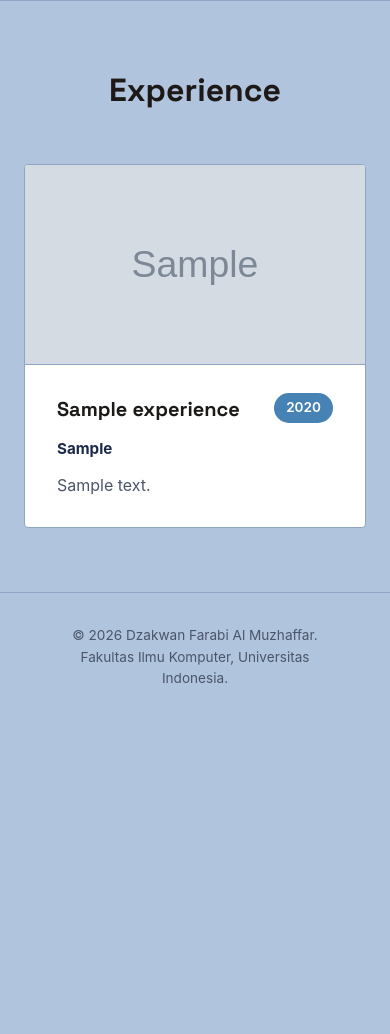
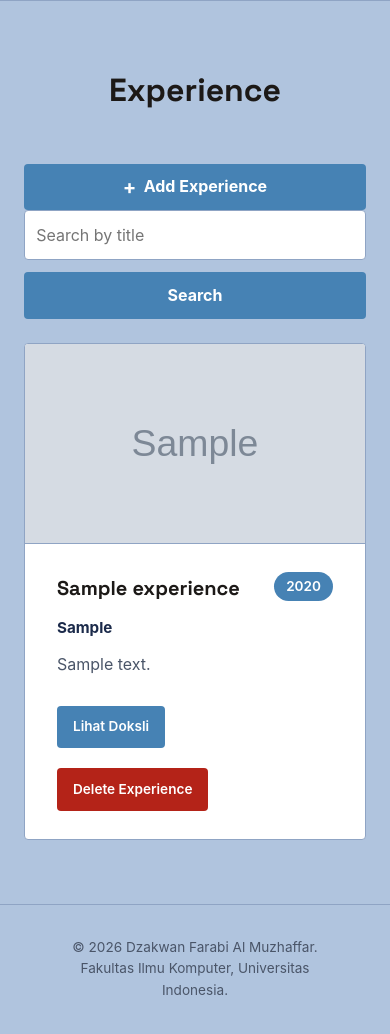
Before and after one commit to dzakwanversipacil/myportofolio, a Django app: page /experience/ in a window 390 px wide. Shown: the part 141-1175 px from the top of the page. Before the commit the page ends 824 px from the top, so only its background shows below. Run offline with Django 5.2, Linux system fonts and the light colour scheme; tables that the repository leaves empty hold one stand-in row (values such as "Sample post"); grey boxes marked "Sample" are stand-in pictures.

Commit message:
feat: adding experience form and implementing data delivery

```diff
--- a/main/urls.py
+++ b/main/urls.py
@@ -1,6 +1,6 @@
 from django.urls import path
 
-from main.views import show_main, show_experience, show_education
+from main.views import show_main, show_experience, show_education, create_experience, get_experience_json, delete_experience
 
 app_name = "main"
 
@@ -8,4 +8,7 @@ urlpatterns = [
     path("", show_main, name="show_main"),
     path("experience/", show_experience, name="show_experience"),
     path("education/", show_education, name="show_education"),
+    path("experience/add/", create_experience, name="create_experience"),
+    path("api/experience/", get_experience_json, name="get_experience_json"),
+    path("experience/<uuid:experience_id>/delete/",delete_experience,name="delete_experience"),
 ]
--- a/main/views.py
+++ b/main/views.py
@@ -1,5 +1,10 @@
 from django.shortcuts import render
 from django.db.models import F
+from django.contrib import messages
+from django.core import serializers
+from django.http import HttpResponse
+from django.shortcuts import get_object_or_404, redirect, render
+from main.forms import ExperienceForm
 from main.models import Experience, Education
 
 def show_main(request):
@@ -17,11 +22,20 @@ def show_main(request):
 
 
 def show_experience(request):
-    experiences = Experience.objects.all().order_by(F('end_date').desc(nulls_first=True), '-start_date')
+    json_response = get_experience_json(request)
+
+    experiences = serializers.deserialize(
+        "json",
+        json_response.content.decode("utf-8"),
+    )
+
+    experiences = [experience.object for experience in experiences]
+    title_query = request.GET.get("title", "").strip()
 
     context = {
         "name": "Dzakwan Farabi Al Muzhaffar",
         "experience_list": experiences,
+        "title_query": title_query,
     }
     return render(request, "experience.html", context)
 
@@ -33,3 +47,37 @@ def show_education(request):
         "education_list": educations,
     }
     return render(request, "education.html", context)
+
+def create_experience(request):
+    form = ExperienceForm(request.POST or None)
+
+    if request.method == "POST" and form.is_valid():
+        form.save()
+        messages.success(request, "Experience added successfully!")
+        return redirect("main:show_experience")
+
+    context = {
+        "name": "Dzakwan Farabi Al Muzhaffar",
+        "form": form,
+    }
+    return render(request, "experience_form.html", context)
+
+def get_experience_json(request):
+    title_query = request.GET.get("title", "").strip()
+    experiences = Experience.objects.all().order_by(F('end_date').desc(nulls_first=True), '-start_date')
+
+    if title_query:
+        experiences = experiences.filter(title__icontains=title_query)
+
+    experiences_json = serializers.serialize("json", experiences)
+    return HttpResponse(experiences_json, content_type="application/json")
+
+def delete_experience(request, experience_id):
+    experience = get_object_or_404(Experience, pk=experience_id)
+
+    if request.method == "POST":
+        experience.delete()
+        messages.success(request, "Experience Deleted Successfully!")
+        return redirect("main:show_experience")
+
+    return redirect("main:show_experience")
--- a/static/css/style.css
+++ b/static/css/style.css
@@ -393,3 +393,233 @@ h3,
   font-size: 0.85rem;
   font-weight: 600;
 }
+
+.experience-form {
+  width: 100%;
+  max-width: 100%;
+  margin-top: 1.5rem;
+}
+
+.form-group {
+  margin-bottom: 1.25rem;
+}
+
+.form-group label {
+  display: block;
+  margin-bottom: 0.4rem;
+  font-weight: 700;
+}
+
+.form-group input,
+.form-group textarea {
+  width: 100%;
+  box-sizing: border-box;
+  padding: 0.7rem;
+  border: 1px solid var(--accent);
+  border-radius: var(--radius);
+  font: inherit;
+  transition:
+    border-color 0.2s ease,
+    outline-color 0.2s ease;
+}
+
+.form-group input:focus,
+.form-group textarea:focus {
+  outline: 2px solid var(--accent);
+  border-color: var(--accent);
+}
+
+.form-error {
+  color: #b42318;
+  font-size: 0.85rem;
+  margin-top: 0.35rem;
+}
+
+.button {
+  display: inline-block;
+  height: fit-content;
+  border: 0;
+  border-radius: var(--radius);
+  padding: 0.65rem 1rem;
+  background: var(--accent);
+  color: white;
+  cursor: pointer;
+  font: inherit;
+  font-weight: 700;
+  text-decoration: none;
+}
+
+.button-secondary {
+  background: var(--ink);
+}
+
+.experience-add-button {
+  display: inline-flex;
+  align-items: center;
+  gap: 0.45rem;
+}
+
+.experience-add-button span {
+  font-size: 1.25rem;
+  line-height: 1;
+}
+
+.experience-search {
+  display: flex;
+  gap: 0.75rem;
+  margin-bottom: 1.5rem;
+}
+
+.experience-search__input {
+  width: 100%;
+  min-width: 0;
+  padding: 0.7rem;
+  border: 1px solid var(--line);
+  border-radius: var(--radius);
+  background: #fff;
+  color: var(--ink);
+  font: inherit;
+}
+
+.experience-search__input:focus {
+  outline: 2px solid var(--accent);
+  border-color: var(--accent);
+}
+
+.experience-actions {
+  display: flex;
+  align-items: center;
+  flex-wrap: wrap;
+  gap: 20px;
+  margin-top: 1rem;
+}
+
+.experience-actions .button {
+  font-size: 0.85rem;
+  font-weight: 600;
+}
+
+.experience-card-actions {
+  display: flex;
+  flex-direction: column;
+  margin-top: auto;
+}
+
+.hide {
+  display: none !important;
+}
+
+.experience-actions .experience-status {
+  margin-top: 0;
+}
+
+.experience-delete-modal {
+  display: none;
+  position: fixed;
+  inset: 0;
+  width: 100%;
+  height: 100%;
+  max-width: none;
+  max-height: none;
+  margin: 0;
+  padding: 1rem;
+  border: 0;
+  background: transparent;
+  z-index: 10;
+  align-items: center;
+  justify-content: center;
+}
+
+.experience-delete-modal:popover-open {
+  display: flex;
+}
+
+.experience-delete-modal__backdrop {
+  position: absolute;
+  inset: 0;
+  width: 100%;
+  height: 100%;
+  border: 0;
+  padding: 0;
+  background: rgba(28, 25, 23, 0.58);
+  cursor: default;
+}
+
+.experience-delete-modal__content {
+  position: relative;
+  z-index: 1;
+  width: min(100%, 480px);
+  padding: 1.5rem;
+  background: var(--paper);
+  border: 1px solid var(--line);
+  border-radius: var(--radius);
+  box-shadow: 0 1rem 3rem rgba(28, 25, 23, 0.22);
+}
+
+.experience-delete-modal__content h2 {
+  margin: 0 0 0.75rem;
+  font-family:
+    "Space Grotesk",
+    -apple-system,
+    sans-serif;
+  font-size: 1.5rem;
+}
+
+.experience-delete-modal__close {
+  position: absolute;
+  top: 1rem;
+  right: 1rem;
+  border: 0;
+  padding: 0;
+  background: transparent;
+  color: var(--text-muted);
+  font-size: 1.8rem;
+  line-height: 1;
+  cursor: pointer;
+}
+
+.experience-delete-modal__actions {
+  display: flex;
+  justify-content: flex-end;
+  gap: 0.75rem;
+  margin-top: 1.5rem;
+}
+
+.button-danger {
+  background: #b42318;
+}
+
+@media (max-width: 600px) {
+  .experience-add-button {
+    width: 100%;
+    justify-content: center;
+  }
+
+  .experience-search {
+    flex-direction: column;
+  }
+
+  .experience-search .button {
+    width: 100%;
+  }
+
+  .experience-delete-modal {
+    align-items: flex-end;
+    padding: 0;
+  }
+
+  .experience-delete-modal__content {
+    width: 100%;
+    padding: 1.25rem;
+    border-radius: var(--radius) var(--radius) 0 0;
+  }
+
+  .experience-delete-modal__actions {
+    flex-direction: column-reverse;
+  }
+
+  .experience-delete-modal__actions .button {
+    width: 100%;
+    text-align: center;
+  }
+}
--- /dev/null
+++ b/templates/components/experience_delete_modal.html
@@ -0,0 +1,60 @@
+<p class="experience-status">
+  <button
+    type="button"
+    class="button button-danger"
+    popovertarget="delete-experience-{{ experience.id }}"
+    aria-label="Delete {{ experience.title }}"
+    title="Delete Experience"
+  >
+    Delete Experience
+  </button>
+</p>
+<div
+  id="delete-experience-{{ experience.id }}"
+  class="experience-delete-modal"
+  popover="auto"
+  role="dialog"
+  aria-modal="true"
+  aria-labelledby="delete-experience-title-{{ experience.id }}"
+>
+  <button
+    type="button"
+    class="experience-delete-modal__backdrop"
+    popovertarget="delete-experience-{{ experience.id }}"
+    popovertargetaction="hide"
+    aria-label="Close delete confirmation"
+  ></button>
+  <div class="experience-delete-modal__content">
+    <button
+      type="button"
+      class="experience-delete-modal__close"
+      popovertarget="delete-experience-{{ experience.id }}"
+      popovertargetaction="hide"
+      aria-label="Close delete confirmation"
+    >
+      ×
+    </button>
+    <h2 id="delete-experience-title-{{ experience.id }}">Delete Experience?</h2>
+    <p>
+      Are you sure you want to delete the experience
+      <strong>{{ experience.title }}</strong>?
+    </p>
+    <div class="experience-delete-modal__actions">
+      <button
+        type="button"
+        class="button button-secondary"
+        popovertarget="delete-experience-{{ experience.id }}"
+        popovertargetaction="hide"
+      >
+        Cancel
+      </button>
+      <form
+        method="post"
+        action="{% url 'main:delete_experience' experience.id %}"
+      >
+        {% csrf_token %}
+        <button type="submit" class="button button-danger">Yes, Delete</button>
+      </form>
+    </div>
+  </div>
+</div>
--- a/templates/experience.html
+++ b/templates/experience.html
@@ -19,6 +19,28 @@
       <section class="exp" id="experience">
         <div class="container">
           <h2 class="section-title">Experience</h2>
+          <a
+            href="{% url 'main:create_experience' %}"
+            class="button experience-add-button"
+          >
+            <span aria-hidden="true">+</span>
+            Add Experience
+          </a>
+          <form
+            method="get"
+            action="{% url 'main:show_experience' %}"
+            class="experience-search"
+          >
+            <input
+              type="search"
+              name="title"
+              value="{{ title_query }}"
+              placeholder="Search by title"
+              class="experience-search__input"
+              aria-label="Search by title"
+            />
+            <button type="submit" class="button">Search</button>
+          </form>
           <div class="exp-grid grid-layout">
             {% for exp in experience_list %}
             <article class="base-card">
@@ -38,11 +60,23 @@
                 </div>
                 <p class="card-organization">{{ exp.organization }}</p>
                 <p class="card-desc">{{ exp.description }}</p>
+                <div class="experience-card-actions">
+                  <div class="experience-actions">
+                    {% if exp.image_url %}
+                    <a href="{{ exp.image_url }}" class="button"
+                      >Lihat Doksli</a
+                    >
+                    {% endif %}
+                    {% include "components/experience_delete_modal.html" with experience=exp %}
+                  </div>
+                </div>
               </div>
             </article>
-            {% empty %}
+            {% empty %} {% if title_query %}
+            <p class="empty-state">No search results.</p>
+            {% else %}
             <p>Belum ada data pengalaman.</p>
-            {% endfor %}
+            {% endif %} {% endfor %}
           </div>
         </div>
       </section>
```
Also changed, not shown: main/forms.py (added, +60 -0 lines), templates/experience_form.html (added, +31 -0 lines).
